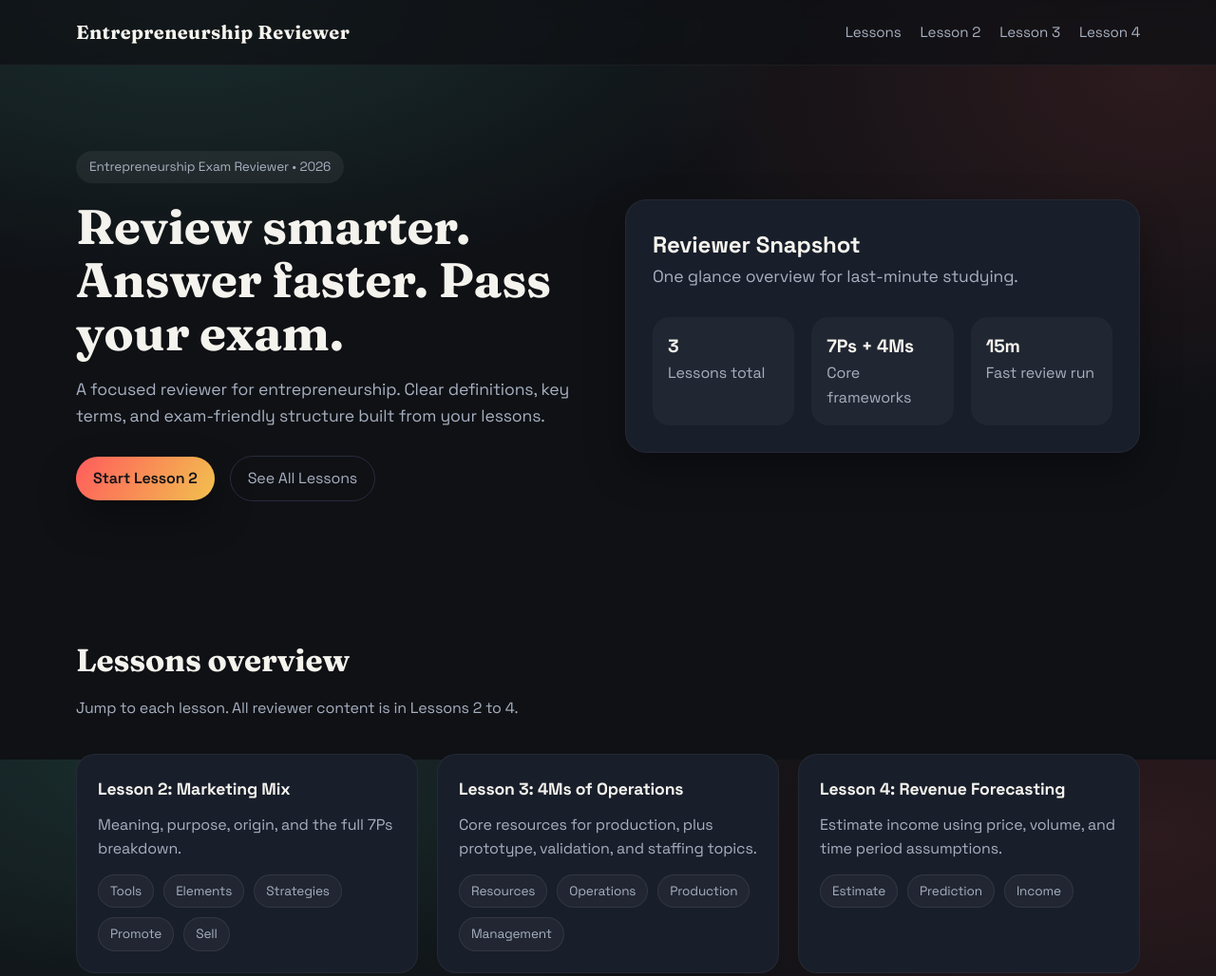
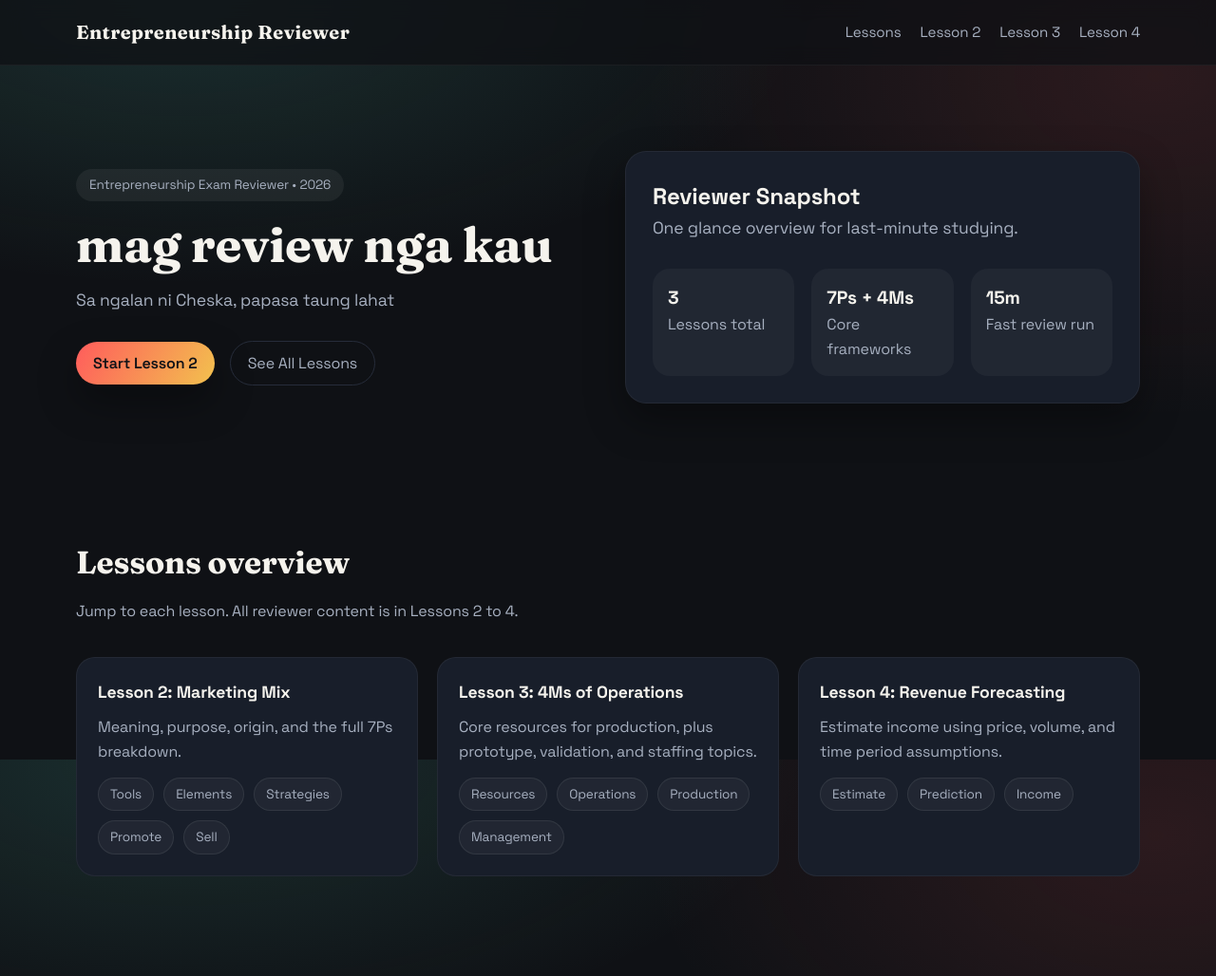
Before and after one commit to dontgiveupneverquit-netizen/ALBERTMAGREVIEWKAYOentrep.github.io, a plain HTML site: page index.html in a window 1280 px wide. Shown: the top 1028 px of the page at 95% size. Drawn offline with Linux system fonts and the light colour scheme.

Commit message:
Update index.html

```diff
--- a/index.html
+++ b/index.html
@@ -425,10 +425,9 @@
       <div class="container hero-grid">
         <div>
           <div class="pill">Entrepreneurship Exam Reviewer • 2026</div>
-          <h1>Review smarter. Answer faster. Pass your exam.</h1>
+          <h1>mag review nga kau</h1>
           <p>
-            A focused reviewer for entrepreneurship. Clear definitions, key terms, and exam-friendly structure
-            built from your lessons.
+           Sa ngalan ni Cheska, papasa taung lahat
           </p>
           <div class="hero-actions">
             <a class="cta" href="#lesson-2">Start Lesson 2</a>
```
